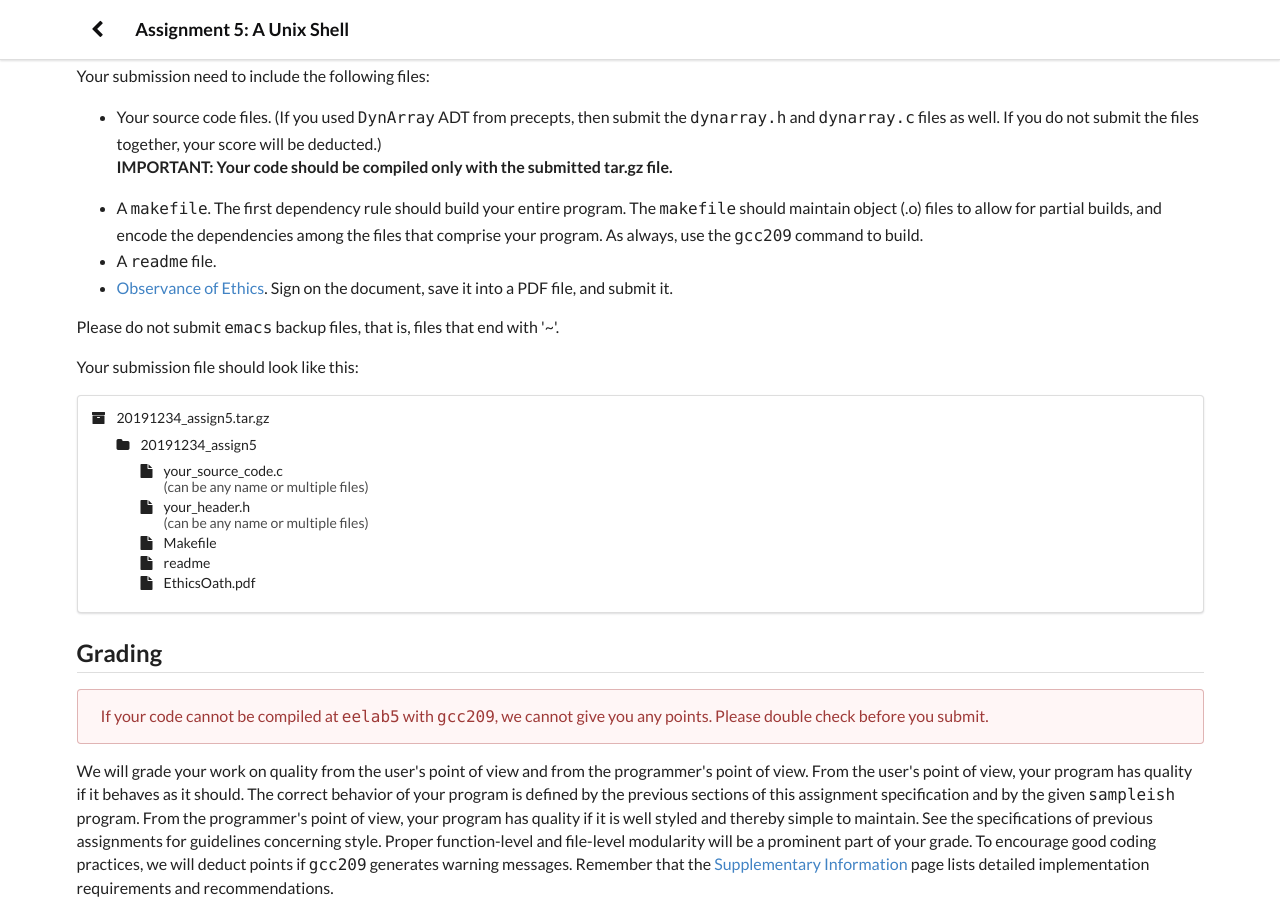
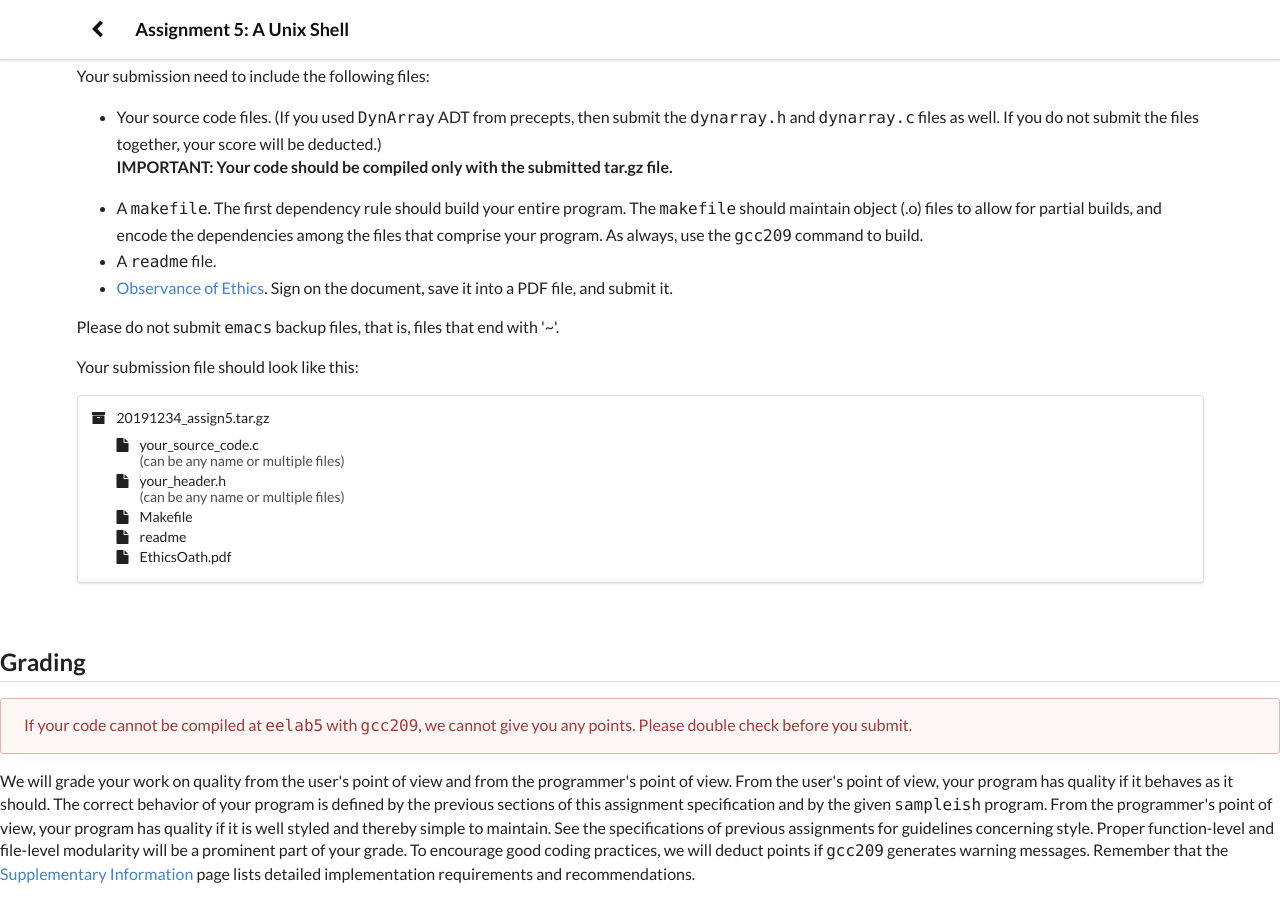
Before and after one commit to ee209-2020-fall/ee209-2020-fall, a Jekyll site: the page assignment/assignment5/assignment5.html, which Jekyll copies as it is, in a window 1280 px wide and 900 px high, scrolled down 4878 px. Built offline with Jekyll 4.4.1, drawn with Linux system fonts in a browser that asks for light colours.

Commit message:
folder icon issue

```diff
--- a/assignment/assignment4/assembly.html
+++ b/assignment/assignment4/assembly.html
@@ -434,11 +434,11 @@ int main() {
                 <div class="content">
                     20191234_assign4.tar.gz
                     <!--                    <div class="description">Source files for project</div>-->
-                    <div class="list">
+                    <!--div class="list">
                         <div class="item">
                             <i class="folder icon"></i>
                             <div class="content">
-                                20191234_assign4
+                                20191234_assign4-->
                                 <div class="list">
                                     <div class="item">
                                         <i class="file icon"></i>
--- a/assignment/assignment5/assignment5.html
+++ b/assignment/assignment5/assignment5.html
@@ -323,11 +323,11 @@
                 <div class="content">
                     20191234_assign5.tar.gz
                     <!--                    <div class="description">Source files for project</div>-->
-                    <div class="list">
+                    <!--div class="list">
                         <div class="item">
                             <i class="folder icon"></i>
                             <div class="content">
-                                20191234_assign5
+                                20191234_assign5-->
                                 <div class="list">
 
                                     <div class="item">
```
